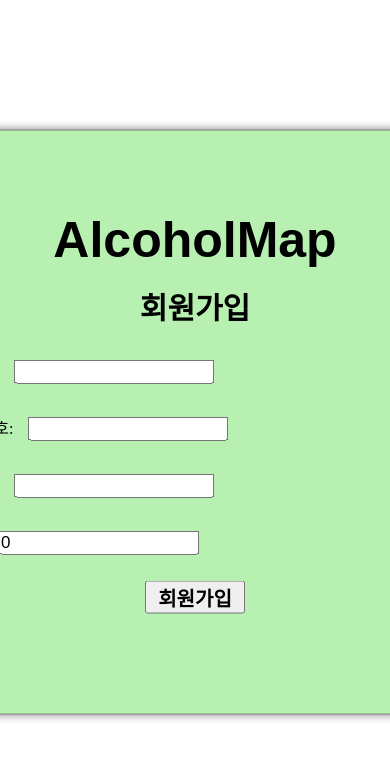
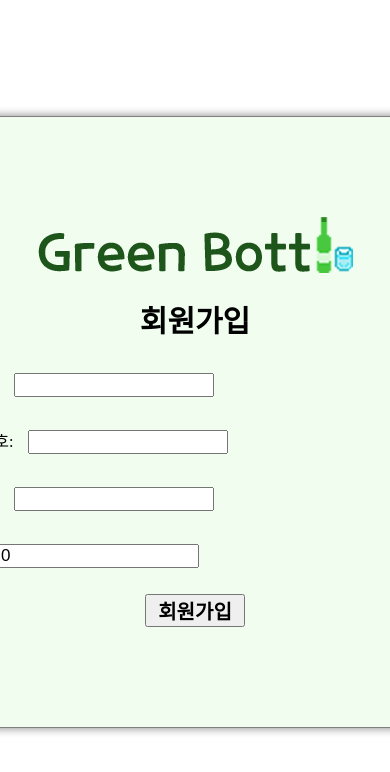
Before and after one commit to deenuit113/alcoholmapfe, a Next.js app in the folder frontend/: page /signup in a window 390 px wide. Shown: the top 772 px of the page. Built offline with nearby package versions, Linux system fonts and the light colour scheme.

Commit message:
Design: modify whole pages responsive

```diff
--- a/frontend/src/components/units/login/Login.container.tsx
+++ b/frontend/src/components/units/login/Login.container.tsx
@@ -103,7 +103,7 @@ export default function LoginPage(): JSX.Element{
     const onClickMoveToMainpage = (): void => {
         router.push("../map")
     }
-
+    console.log("rerendering")
     return (
         <LoginUI
             loginForm = {loginForm}
--- a/frontend/src/components/units/login/Login.styles.tsx
+++ b/frontend/src/components/units/login/Login.styles.tsx
@@ -19,7 +19,7 @@ export const Wrapper = styled.div`
     border: 1px solid gray;
     border-radius: 30px;
     box-shadow: 0px 0px 10px gray;
-    background-color: #b7f0b1;
+    background-color: #f0fdef;
 
     @media all and (min-width: 480px) and (max-width: 1439px) {
         // 태블릿
--- a/frontend/src/components/units/signup/Signup.presenter.tsx
+++ b/frontend/src/components/units/signup/Signup.presenter.tsx
@@ -4,7 +4,7 @@ import { SignupUIProps } from "./Signup.types";
 export default function SignupUI(props: SignupUIProps): JSX.Element {
     return(
         <S.Wrapper>
-            <S.Logo onClick={props.onClickMoveToMainpage}>AlcoholMap</S.Logo>
+            <S.Logo onClick={props.onClickMoveToMainpage} src="/GreenBottleLogo1.png"></S.Logo>
             <S.Title>회원가입</S.Title>
                 <S.InfoWrapper>
                     <S.Label>이메일: </S.Label>
--- a/frontend/src/components/units/signup/Signup.styles.tsx
+++ b/frontend/src/components/units/signup/Signup.styles.tsx
@@ -17,8 +17,7 @@ export const Wrapper = styled.div`
     border: 1px solid gray;
     border-radius: 30px;
     box-shadow: 0px 0px 10px gray;
-    background-color: #b7f0b1;
-    overflow-y: visible;
+    background-color: #f0fdef;
 
     @media all and (min-width: 480px) and (max-width: 1439px) {
         // 모바일 세로
@@ -65,13 +64,14 @@ export const Title = styled.div`
   padding-bottom: 15px;
 `;
 
-export const Logo = styled.div`
-  font-family: Arial, Helvetica, sans-serif;
-  font-size: 50px;
-  font-weight: bold;
-  padding-bottom: 15px;
-  cursor: pointer;
-`;
+export const Logo = styled.img`
+    cursor: pointer;
+
+    @media all and (min-width: 480px) and (max-width: 1439px) {
+        // 태블릿
+        width: 40%;
+    }
+`
 
 export const ButtonWrapper = styled.div`
   text-align: center;
```
Also changed, not shown: frontend/src/components/units/map/Map.styles.tsx (+4 -3 lines), frontend/src/components/units/mypage/Mypage.styles.tsx (+5 -5 lines).
